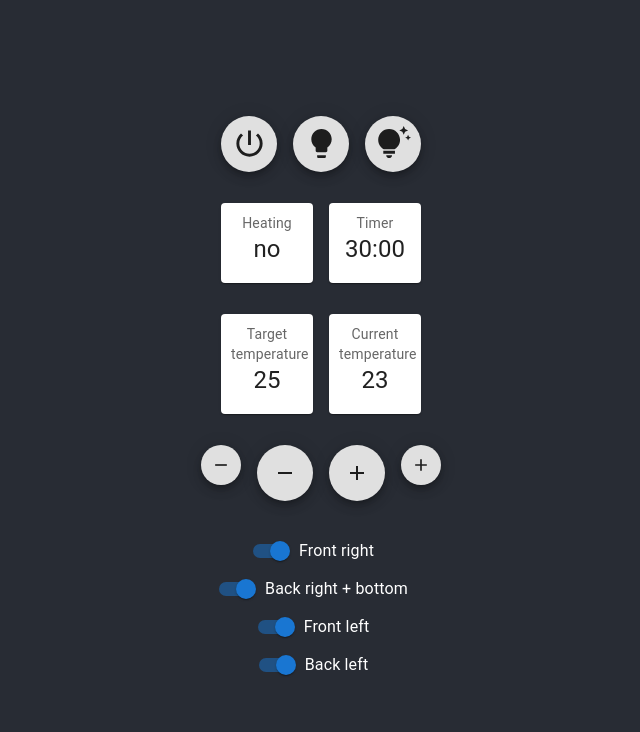
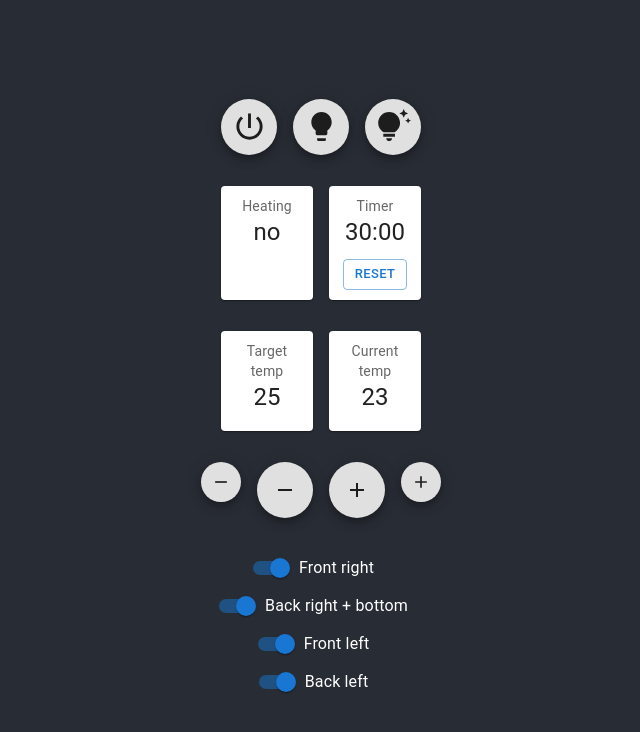
Before and after one commit to wouterdewinter/sauna-os, a React (Create React App) app in the folder frontend/: page / in a window 1280 px wide. Shown: the top 732 px of the page, without its empty margins (319-959 px from the left). Built offline with nearby package versions, Linux system fonts and the light colour scheme; no server answers; the HTML template or start-up script is replaced by a standard one.

Commit message:
reset btn

```diff
--- a/frontend/package.json
+++ b/frontend/package.json
@@ -17,7 +17,7 @@
     "web-vitals": "^2.1.4"
   },
   "scripts": {
-    "start": "react-scripts start",
+    "start": "export PORT=3001 && react-scripts start",
     "build": "react-scripts build",
     "test": "react-scripts test",
     "eject": "react-scripts eject"
@@ -39,5 +39,6 @@
       "last 1 firefox version",
       "last 1 safari version"
     ]
-  }
+  },
+  "proxy": "http://localhost:80"
 }
--- a/frontend/src/App.js
+++ b/frontend/src/App.js
@@ -2,8 +2,7 @@ import "./App.css";
 import axios from "axios";
 import { useEffect, useState } from "react";
 import {
-  Card,
-  CardContent,
+  Button,
   Fab,
   FormControlLabel,
   Grid,
@@ -14,9 +13,9 @@ import {
 import PowerSettingsNewIcon from "@mui/icons-material/PowerSettingsNew";
 import { Add, Lightbulb, Remove, TipsAndUpdates } from "@mui/icons-material";
 
-//const url = "/";
+const url = "/";
 //const url = "http://localhost/";
-const url = "http://sauna.local/";
+//const url = "http://sauna.local/";
 
 function App() {
   const initialStatus = {
@@ -35,7 +34,7 @@ function App() {
     const id = setInterval(async () => {
       const response = await axios.get(url + "status");
       setStatus(response.data);
-    }, 3000);
+    }, 1000);
     return () => clearInterval(id);
   });
 
@@ -75,6 +74,11 @@ function App() {
     const response = await axios.get(`${url}target`, {
       params: { targetTemp },
     });
+    setStatus(response.data);
+  }
+
+  async function timerReset() {
+    const response = await axios.get(`${url}timer/reset`);
     setStatus(response.data);
   }
 
@@ -126,17 +130,25 @@ function App() {
                 ":" +
                 `${status.timer % 60}`.padStart(2, "0")
               }
-            />
+            >
+              <Button
+                variant="outlined"
+                size="small"
+                onClick={() => timerReset()}
+              >
+                Reset
+              </Button>
+            </Metric>
           </Grid>
         </Grid>
         <br />
         <Grid container spacing={2} justifyContent={"center"}>
           <Grid item xs={1}>
-            <Metric label={"Target temperature"} value={status.targetTemp} />
+            <Metric label={"Target temp"} value={status.targetTemp} />
           </Grid>
           <Grid item xs={1}>
             <Metric
-              label={"Current temperature"}
+              label={"Current temp"}
               value={Math.round(status.currentTemp)}
             />
           </Grid>
@@ -217,13 +229,16 @@ function App() {
 
 function Metric(props) {
   return (
-    <Paper style={{ padding: "10px" }}>
+    <Paper style={{ height: "100%" }}>
+      <div style={{ padding: "10px" }}>
         <Typography variant="body2" color="text.secondary">
           {props.label}
         </Typography>
         <Typography gutterBottom variant="h5" component="div">
           {props.value}
         </Typography>
+        {props.children}
+      </div>
     </Paper>
   );
 }
```
Also changed, not shown: 1 other file (tests, documents, lock files or other folders). Lines whose indentation alone changed are shown as unchanged.
